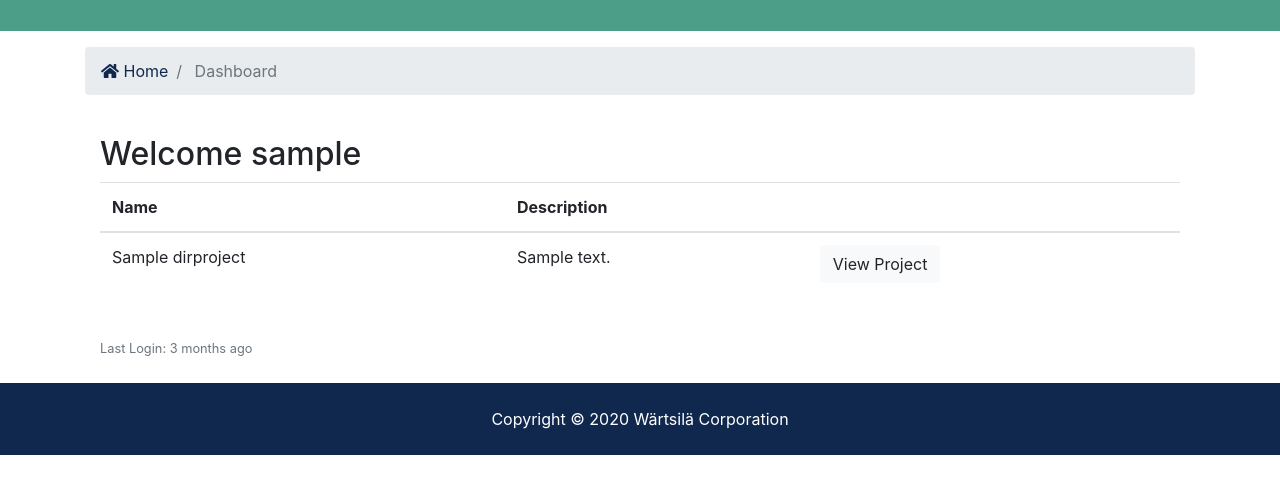
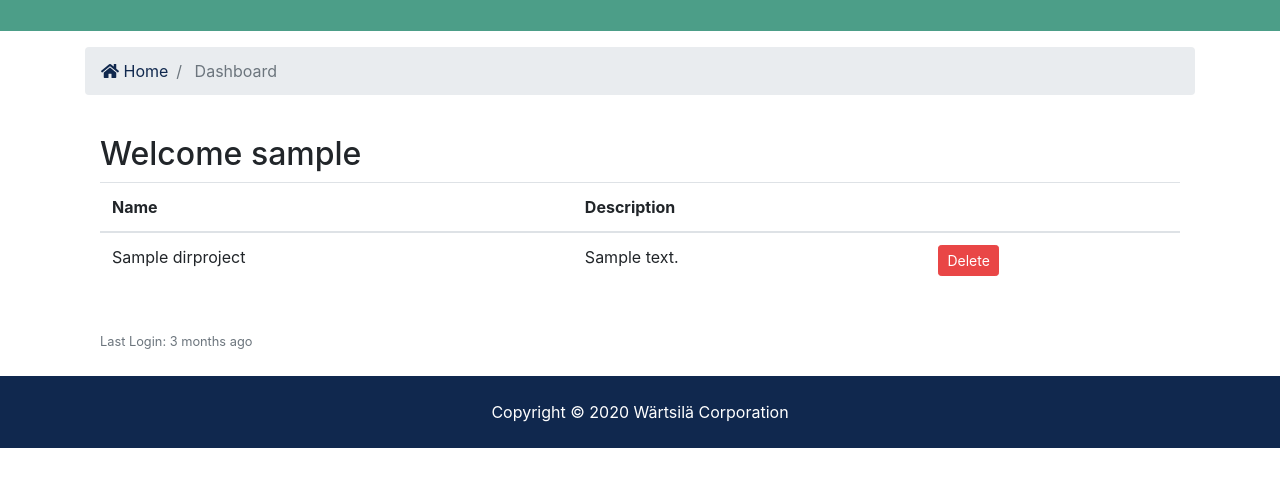
Before and after one commit to 993506205/OCR-Validation-Page, a Django app: page /accounts/dashboard in a window 1280 px wide. Shown: the part 272-766 px from the top of the page. Run offline with Django 3.2, Linux system fonts and the light colour scheme; a user stored in the database is signed in; tables that the repository leaves empty hold one stand-in row (values such as "Sample post"); some libraries are stand-ins or nearby versions; some web fonts are replaced.

Commit message:
Dashboard Delete project

```diff
--- a/accounts/views.py
+++ b/accounts/views.py
@@ -4,6 +4,8 @@ from django.contrib.auth.models import User
 from dirprojects.models import DirProject
 from ocrfiles.models import Ocrfiles
 from datetime import datetime
+from django.shortcuts import render, get_object_or_404
+import json
 
 
 def register(request):
@@ -69,6 +71,16 @@ def logout(request):
 
 
 def dashboard(request):
+    try:
+        if request.method == 'POST':
+            data = json.loads(request.body)
+            dir_id = data['dir_id']
+            dir_delete = get_object_or_404(DirProject, id=dir_id)
+            dir_delete.delete()
+            messages.success(request, 'Successful Delete!')
+    except Exception as e:
+        messages.error(request, 'The Project could not be delete: Error {}'.format(e))
+
     date_now = datetime.now()
     formatedDate =date_now.strftime('%d %b %Y')
     if DirProject.objects.filter(creator_id=request.user.id).exists():
--- a/templates/accounts/dashboard.html
+++ b/templates/accounts/dashboard.html
@@ -49,7 +49,7 @@
               <th></th>
             </tr>
           </thead>
-          <tbody>
+          <tbody id="proj_list">
           {% if dir_project %}
 
             {% for dir in dir_project %}
@@ -57,7 +57,7 @@
                 <td>{{ dir.name }}</td>
                 <td>{{ dir.description }}</td>
                 <td>
-                  <a class="btn btn-light" href="#">View Project</a>
+                  <button id="{{ dir.id }}" class="btn btn-sm btn-danger" type="button" onclick="DeletePro(this)">Delete</button>
                 </td>
               </tr>
             {% endfor %}
@@ -67,11 +67,31 @@
         </table>
         <br>
         <small class="text-muted">Last Login: {% if user.is_authenticated %}{{ user.last_login|naturaltime }}{% endif %}</small>
-
-
         </div>
       </div>
     </div>
   </section>
 
+<script type="text/javascript">
+  function DeletePro(x){
+    var token = '{{csrf_token}}';
+    var dir_id = x.id;
+    var r = confirm("Are you sure to delete?");
+    if(r == true){
+      $.ajax({
+            headers: { "X-CSRFToken": token },
+            url: '{% url 'dashboard' %}',
+            data: JSON.stringify({ dir_id: dir_id }),
+            type: 'POST',
+            contentType : 'application/json',
+        }).done(function(responseData) {
+            $('#proj_list').load('{% url 'dashboard' %} #proj_list')
+            console.log('Done');
+        }).fail(function() {
+            console.log('Failed');
+        });
+    }
+  }
+</script>
+
 {% endblock content %}
```
